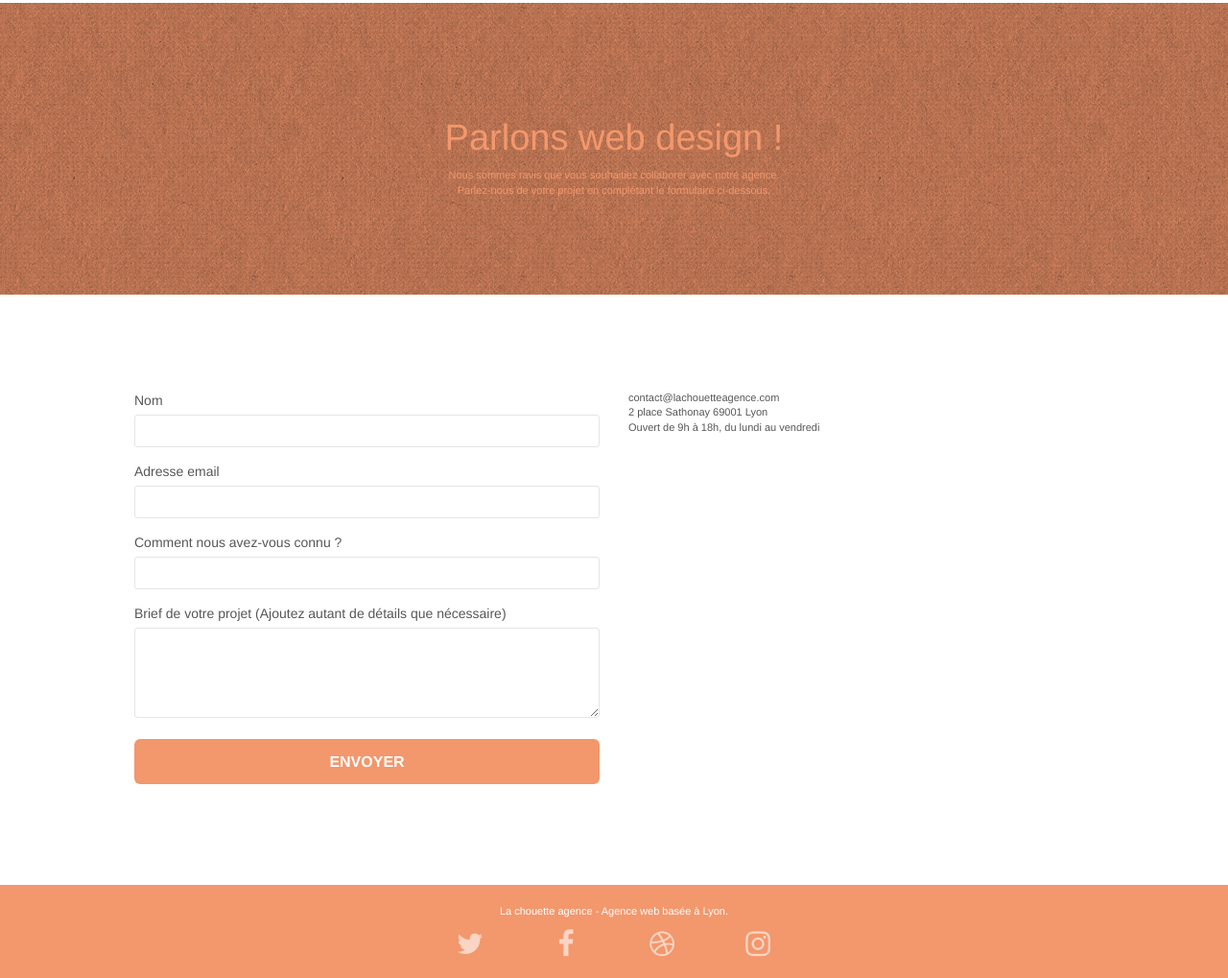
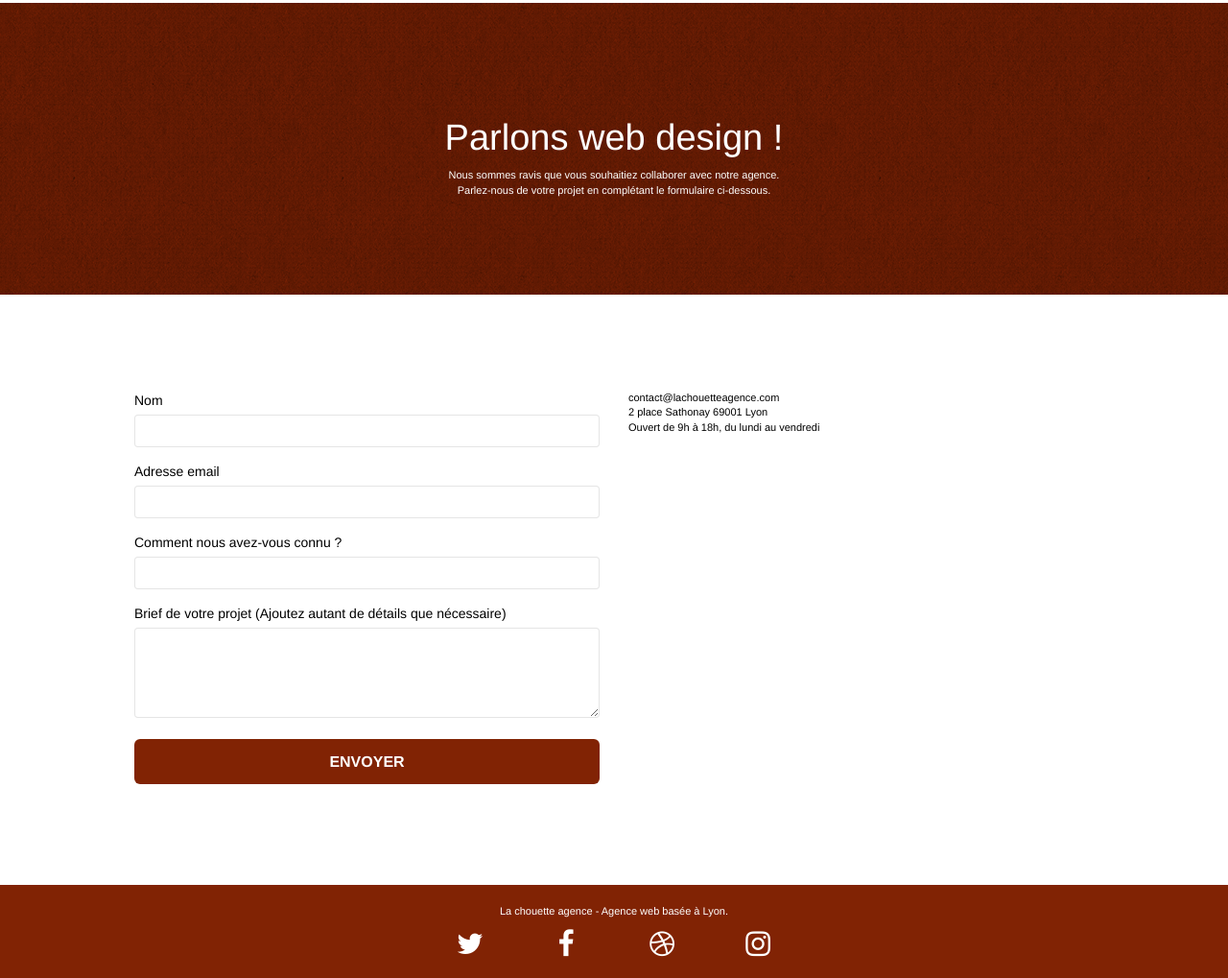
Before and after one commit to fatima-oudali/OudaliFatima_4_02082021, a plain HTML site: page page2.html in a window 1280 px wide. Shown: the part 89-1108 px from the top of the page at 96% size. Drawn offline with nearby package versions, Linux system fonts and the light colour scheme; files that its build step writes are made by us from their sources; a script that the page names is missing.

Commit message:
correction contrast

```diff
--- a/style.css
+++ b/style.css
@@ -100,7 +100,7 @@ a:hover {
 }
 
 .d-bloc {
-    color: rgba(255, 255, 255, .7);
+    color: rgb(255, 255, 255);
 }
 
 .d-bloc button:hover {
@@ -133,7 +133,7 @@ a:hover {
 .d-bloc h5 a,
 .d-bloc h6 a,
 .d-bloc p a {
-    color: rgba(255, 255, 255, .6);
+    color: rgb(255, 255, 255);
 }
 
 .d-bloc .a-btn:hover,
@@ -150,7 +150,7 @@ a:hover {
 .d-bloc h5 a:hover,
 .d-bloc h6 a:hover,
 .d-bloc p a:hover {
-    color: rgba(255, 255, 255, 1);
+    color: #FFDD8F;
 }
 
 .d-bloc .navbar-toggle .icon-bar {
@@ -651,7 +651,7 @@ label,
 a {
     font-family: "helvetica";
     font-weight: 400;
-    color: #575757!important;
+    color: black!important;
 }
 
 .container {
@@ -771,21 +771,21 @@ h4 {
 }
 
 .bgc-atomic-tangerine {
-    background-color: #F3976C;
+    background-color: #812304;
 }
 
 .tc-white {
-    color: #F3976C!important;
+    color: #FFFFFF!important;
 }
 
 .btn-atomic-tangerine {
-    background: #F3976C;
+    background: #812304;
     color: #FFFFFF!important;
 }
 
 .btn-atomic-tangerine:hover {
-    background: #c27956!important;
-    color: #FFFFFF!important;
+    background: #812304!important;
+    color: #FFDD8F!important;
 }
 
 .ltc-white {
@@ -823,6 +823,10 @@ h4 {
 
 .bg-presentation {
     background-image: url("img/image-de-presentation.webp");
+}
+
+footer li a {
+    color: #FFFFFF!important;
 }
 
 @media (max-width: 1024px) {
```
